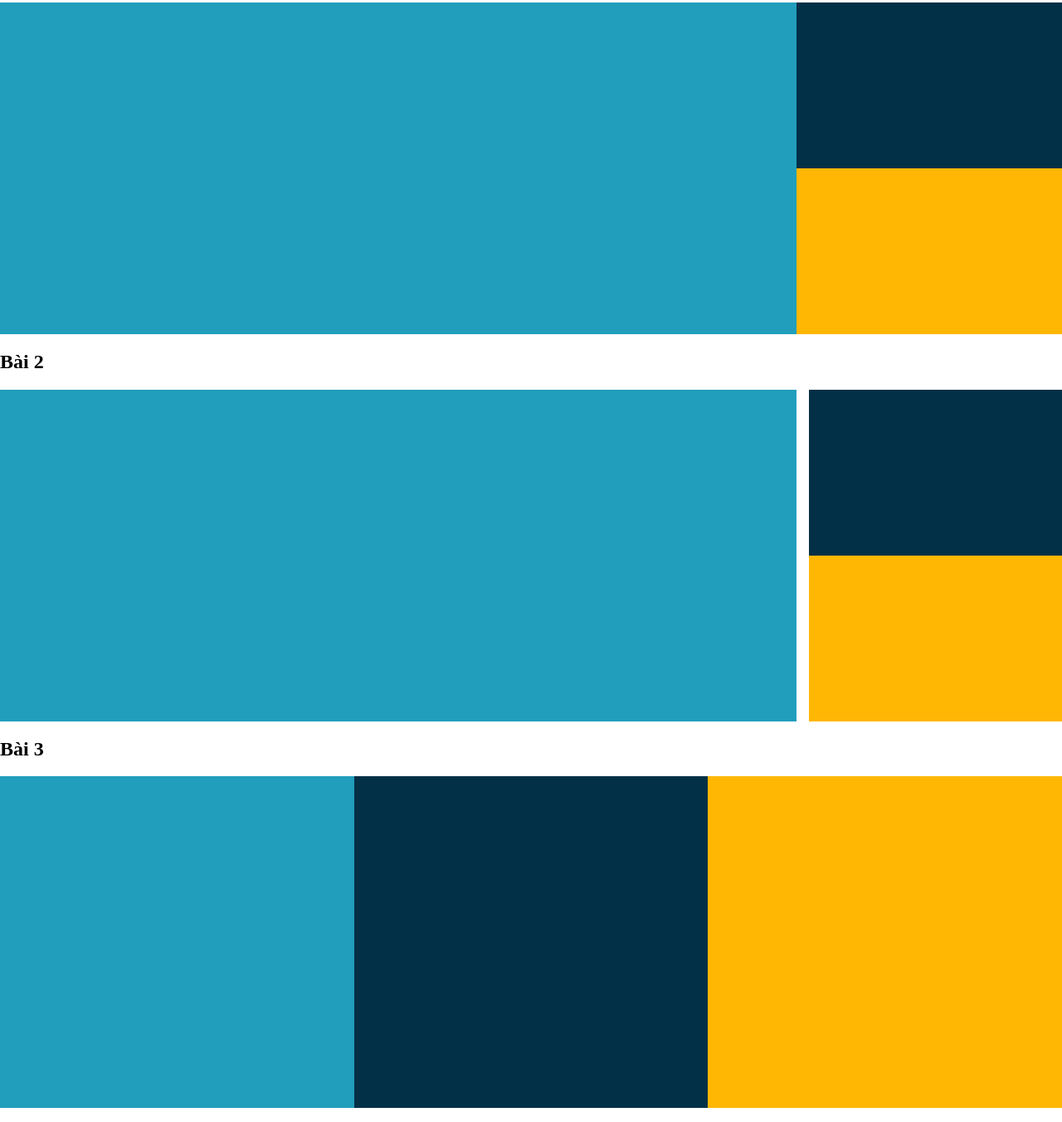
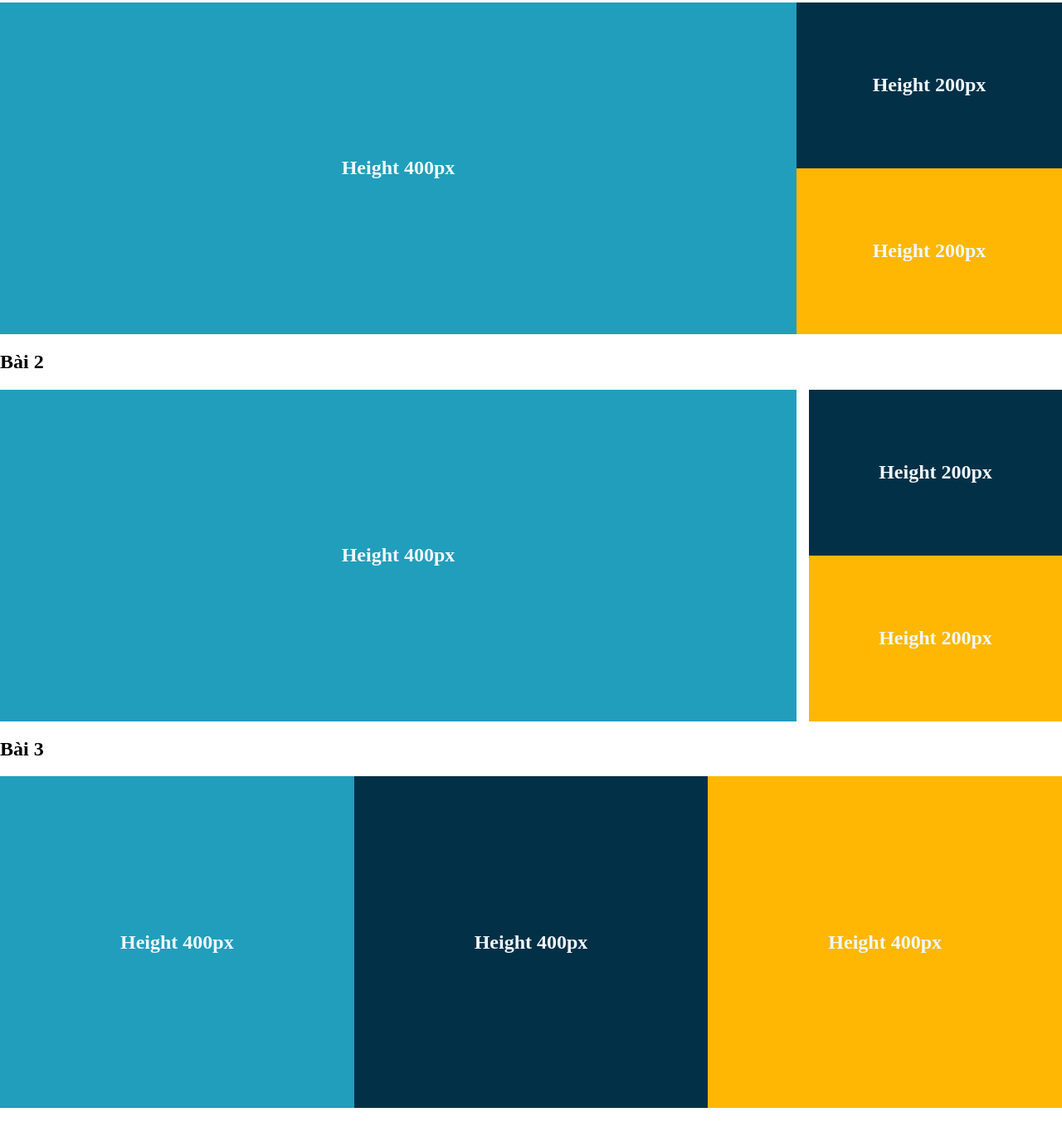
Before and after one commit to khanh7516/khanh7516.github.io, a plain HTML site: page bai-tap-ve-nha-03/index.html in a window 1280 px wide. Shown: the part 64-1417 px from the top of the page at 83% size. Drawn offline with Linux system fonts and the light colour scheme.

Commit message:
update text inside

```diff
--- a/bai-tap-ve-nha-03/index.html
+++ b/bai-tap-ve-nha-03/index.html
@@ -13,37 +13,61 @@
       <h2>Bài 1</h2>
     </div>
     <div class="container bai-1">
-      <div class="element first"></div>
+      <div class="element first">
+        <p>Height 400px</p>
+      </div>
       <div class="two-blocks">
-        <div class="element second"></div>
-        <div class="element third"></div>
+        <div class="element second">
+          <p>Height 200px</p>
+        </div>
+        <div class="element third">
+          <p>Height 200px</p>
+        </div>
       </div>
     </div>
     <div>
       <h2>Bài 2</h2>
     </div>
     <div class="container bai-2">
-      <div class="element first"></div>
+      <div class="element first">
+        <p>Height 400px</p>
+      </div>
       <div class="two-blocks">
-        <div class="element second"></div>
-        <div class="element third"></div>
+        <div class="element second">
+          <p>Height 200px</p>
+        </div>
+        <div class="element third">
+          <p>Height 200px</p>
+        </div>
       </div>
     </div>
     <div>
       <h2>Bài 3</h2>
     </div>
     <div class="container bai-3">
-      <div class="element first"></div>
-      <div class="element second"></div>
-      <div class="element third"></div>
+      <div class="element first">
+        <p>Height 400px</p>
+      </div>
+      <div class="element second">
+        <p>Height 400px</p>
+      </div>
+      <div class="element third">
+        <p>Height 400px</p>
+      </div>
     </div>
     <div>
       <h2>Bài 4</h2>
     </div>
     <div class="container bai-4">
-      <div class="element first"></div>
-      <div class="element second"></div>
-      <div class="element third"></div>
+      <div class="element first">
+        <p>Height 400px</p>
+      </div>
+      <div class="element second">
+        <p>Height 400px</p>
+      </div>
+      <div class="element third">
+        <p>Height 400px</p>
+      </div>
     </div>
   </body>
 </html>
--- a/bai-tap-ve-nha-03/styles.css
+++ b/bai-tap-ve-nha-03/styles.css
@@ -12,6 +12,8 @@ body {
   display: flex;
   width: 100%;
   background-color: white;
+  justify-content: center;
+  align-items: center;
 }
 /* tạo màu, kích thước cho các phần tử lớn nhất bài 1, bài 2 */
 .bai-1 .first,
@@ -57,3 +59,15 @@ body {
 .bai-4 .second {
   margin-right: 15px;
 }
+p {
+  margin: 0;
+  text-align: center;
+  font-weight: 700;
+  font-size: 1.5rem;
+  color: aliceblue;
+}
+.element {
+  display: flex;
+  justify-content: center;
+  align-items: center;
+}
```
